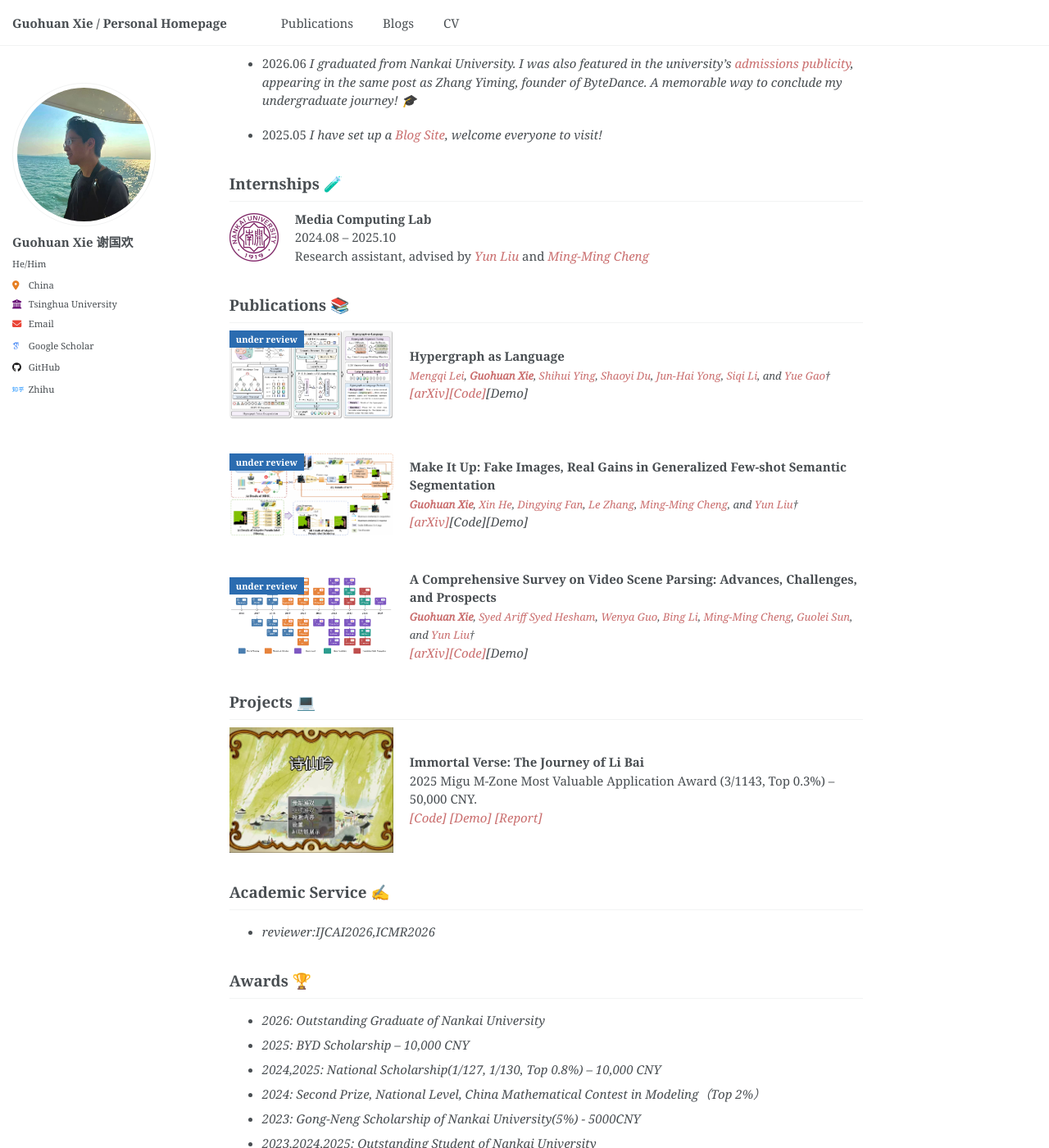
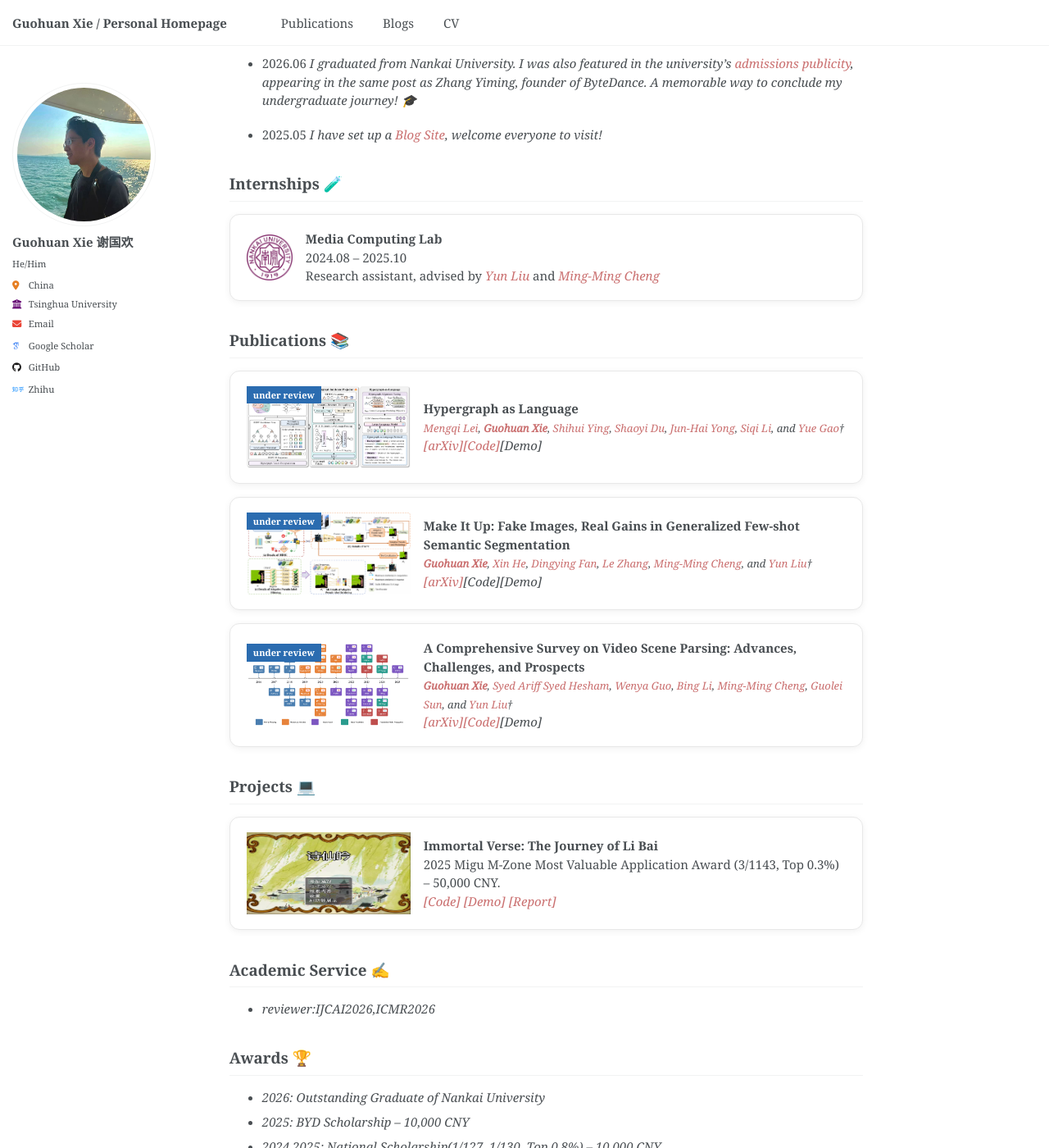
Before and after one commit to guohuan-xie/guohuan-xie.github.io, a Jekyll site: the page built from _pages/about.md, in a window 1280 px wide and 1400 px high, scrolled down 687 px. Shown: the whole window at 82% size. Built offline with Jekyll 4.4.1, drawn with Linux system fonts in a browser that asks for light colours; some web fonts are replaced.

Commit message:
Refactor publications and projects sections in the about page to use a new card layout for improved visual consistency and readability. Update styles in the custom HTML file to support the new design.

```diff
--- a/_includes/head/custom.html
+++ b/_includes/head/custom.html
@@ -14,7 +14,60 @@
 <link rel="preconnect" href="https://fonts.gstatic.com" crossorigin>
 <link href="https://fonts.googleapis.com/css2?family=Noto+Serif:ital,wght@0,400;0,600;0,700;1,400&family=Noto+Serif+SC:wght@400;600;700&display=swap" rel="stylesheet">
 <link rel="stylesheet" href="{{ base_path }}/assets/css/academicons.css"/>
-
+<style>
+  .item-list {
+    display: flex;
+    flex-direction: column;
+    gap: 16px;
+    margin: 1em 0;
+  }
+  .item-card {
+    display: flex;
+    align-items: center;
+    gap: 16px;
+    padding: 18px 20px;
+    background: #fff;
+    border: 1px solid #e8e8e8;
+    border-radius: 12px;
+    box-shadow: 0 2px 8px rgba(0, 0, 0, 0.06);
+  }
+  .item-card-logo {
+    width: 56px;
+    height: 56px;
+    object-fit: contain;
+    flex-shrink: 0;
+  }
+  .item-card-thumb {
+    position: relative;
+    flex-shrink: 0;
+    width: 200px;
+    height: 100px;
+    overflow: hidden;
+  }
+  .item-card-thumb img {
+    width: 200px !important;
+    height: 100px !important;
+    max-width: none !important;
+    object-fit: fill;
+    display: block;
+  }
+  .item-card-badge {
+    position: absolute;
+    top: 0;
+    left: 0;
+    background-color: #2b6cb0;
+    color: #fff;
+    font-size: 11px;
+    font-weight: bold;
+    padding: 4px 8px;
+    line-height: 1.2;
+    z-index: 1;
+  }
+  .item-card-body {
+    min-width: 0;
+    flex: 1;
+  }
+</style>
 
 <!-- Support for MatJax -->
 <script src="https://cdnjs.cloudflare.com/polyfill/v3/polyfill.min.js?features=es6"></script>
--- a/_includes/publications-list.html
+++ b/_includes/publications-list.html
@@ -1,9 +1,10 @@
-<div style="display: flex; align-items: center;">
-    <div style="position: relative; margin-right: 20px; flex-shrink: 0;">
-        <span style="position: absolute; top: 0; left: 0; background-color: #2b6cb0; color: #fff; font-size: 11px; font-weight: bold; padding: 4px 8px; line-height: 1.2; z-index: 1;">under review</span>
+<div class="item-list">
+<div class="item-card">
+    <div class="item-card-thumb">
+        <span class="item-card-badge">under review</span>
         <img src="{{ base_path }}/images/hyper_align_frame.png" alt="Hyper-Align framework" width="200" height="100">
     </div>
-    <div>
+    <div class="item-card-body">
         <strong>Hypergraph as Language</strong><br>
         <i style="font-size: 13px;">
             <a href="https://mengqi-lei.github.io/" target="_blank">Mengqi Lei</a>,
@@ -17,13 +18,12 @@
         <a href="https://arxiv.org/pdf/2605.21858"><em>[arXiv]</em></a><a href="https://github.com/Mengqi-Lei/Hypergraph-as-Language"><em>[Code]</em></a><em>[Demo]</em>
     </div>
 </div>
-<br>
-<div style="display: flex; align-items: center;">
-    <div style="position: relative; margin-right: 20px; flex-shrink: 0;">
-        <span style="position: absolute; top: 0; left: 0; background-color: #2b6cb0; color: #fff; font-size: 11px; font-weight: bold; padding: 4px 8px; line-height: 1.2; z-index: 1;">under review</span>
+<div class="item-card">
+    <div class="item-card-thumb">
+        <span class="item-card-badge">under review</span>
         <img src="{{ base_path }}/images/syn4seg.png" alt="Syn4Seg" width="200" height="100">
     </div>
-    <div>
+    <div class="item-card-body">
         <strong>Make It Up: Fake Images, Real Gains in Generalized Few-shot Semantic Segmentation</strong><br>
         <i style="font-size: 13px;">
             <a href="https://guohuan-xie.github.io/" target="_blank"><strong>Guohuan Xie</strong></a>,
@@ -36,13 +36,12 @@
         <a href="https://arxiv.org/pdf/2603.27206"><em>[arXiv]</em></a><em>[Code]</em><em>[Demo]</em>
     </div>
 </div>
-<br>
-<div style="display: flex; align-items: center;">
-    <div style="position: relative; margin-right: 20px; flex-shrink: 0;">
-        <span style="position: absolute; top: 0; left: 0; background-color: #2b6cb0; color: #fff; font-size: 11px; font-weight: bold; padding: 4px 8px; line-height: 1.2; z-index: 1;">under review</span>
+<div class="item-card">
+    <div class="item-card-thumb">
+        <span class="item-card-badge">under review</span>
         <img src="{{ base_path }}/images/vsp_evolution.png" alt="VSP evolution timeline" width="200" height="100">
     </div>
-    <div>
+    <div class="item-card-body">
         <strong>A Comprehensive Survey on Video Scene Parsing: Advances, Challenges, and Prospects</strong><br>
         <i style="font-size: 13px;">
             <a href="https://guohuan-xie.github.io/" target="_blank"><strong>Guohuan Xie</strong></a>,
@@ -56,3 +55,4 @@
         <a href="https://arxiv.org/abs/2506.13552"><em>[arXiv]</em></a><a href="https://github.com/guohuan-xie/Awesome-VSP"><em>[Code]</em></a><em>[Demo]</em>
     </div>
 </div>
+</div>
--- a/_pages/about.md
+++ b/_pages/about.md
@@ -121,21 +121,23 @@
 
 Internships 🧪
 --------------
-<!-- <div style="display: flex; align-items: center;">
-    <img src="images/kling.png" alt="Kling logo" width="60" height="60" style="margin-right: 20px;">
-    <div>
+<div class="item-list">
+<!-- <div class="item-card">
+    <img class="item-card-logo" src="images/kling.png" alt="Kling logo">
+    <div class="item-card-body">
         <strong>Kling</strong><br>
         2025.05 – 2025.09<br>
         Research intern, advised by <a href="https://xinntao.github.io/" target="_blank"><em>Sainan Guo</em></a> and <a href="https://xinntao.github.io/" target="_blank"><em>Xintao Wang</em></a>
     </div>
 </div> -->
-<div style="display: flex; align-items: center;">
-    <img src="images/nku.png" alt="Nankai logo" width="60" height="60" style="margin-right: 20px;">
-    <div>
+<div class="item-card">
+    <img class="item-card-logo" src="images/nku.png" alt="Nankai logo">
+    <div class="item-card-body">
         <strong>Media Computing Lab</strong><br>
         2024.08 – 2025.10<br>
         Research assistant, advised by <a href="https://yun-liu.github.io/" target="_blank"><em>Yun Liu</em></a> and <a href="https://mmcheng.net/" target="_blank"><em>Ming-Ming Cheng</em></a>
     </div>
+</div>
 </div>
 
 Publications 📚
@@ -145,15 +147,19 @@
 
 Projects 💻
 --------
-<div style="display: flex; align-items: center;">
-    <img src="images/Immortal_Verse.png" alt="Immortal Verse: The Journey of Li Bai" width="200" height="100" style="margin-right: 20px;">
-    <div>
+<div class="item-list">
+<div class="item-card">
+    <div class="item-card-thumb">
+        <img src="images/Immortal_Verse.png" alt="Immortal Verse: The Journey of Li Bai" width="200" height="100">
+    </div>
+    <div class="item-card-body">
         <strong>Immortal Verse: The Journey of Li Bai</strong><br>
         2025 Migu M-Zone Most Valuable Application Award (3/1143, Top 0.3%) – 50,000 CNY.<br>
       <a href="https://github.com/xiemol/-Poetry-fairy-chanting"><em>[Code]</em></a>
       <a href="https://guohuan-xie.github.io/files/shixianyin.mp4"><em>[Demo]</em></a>
       <a href="https://epaper.tianjinwe.com/tjrb/html/2025-12/08/content_143080_2904075.htm"><em>[Report]</em></a>
     </div>
+</div>
 </div>
 
 Academic Service ✍️
```
